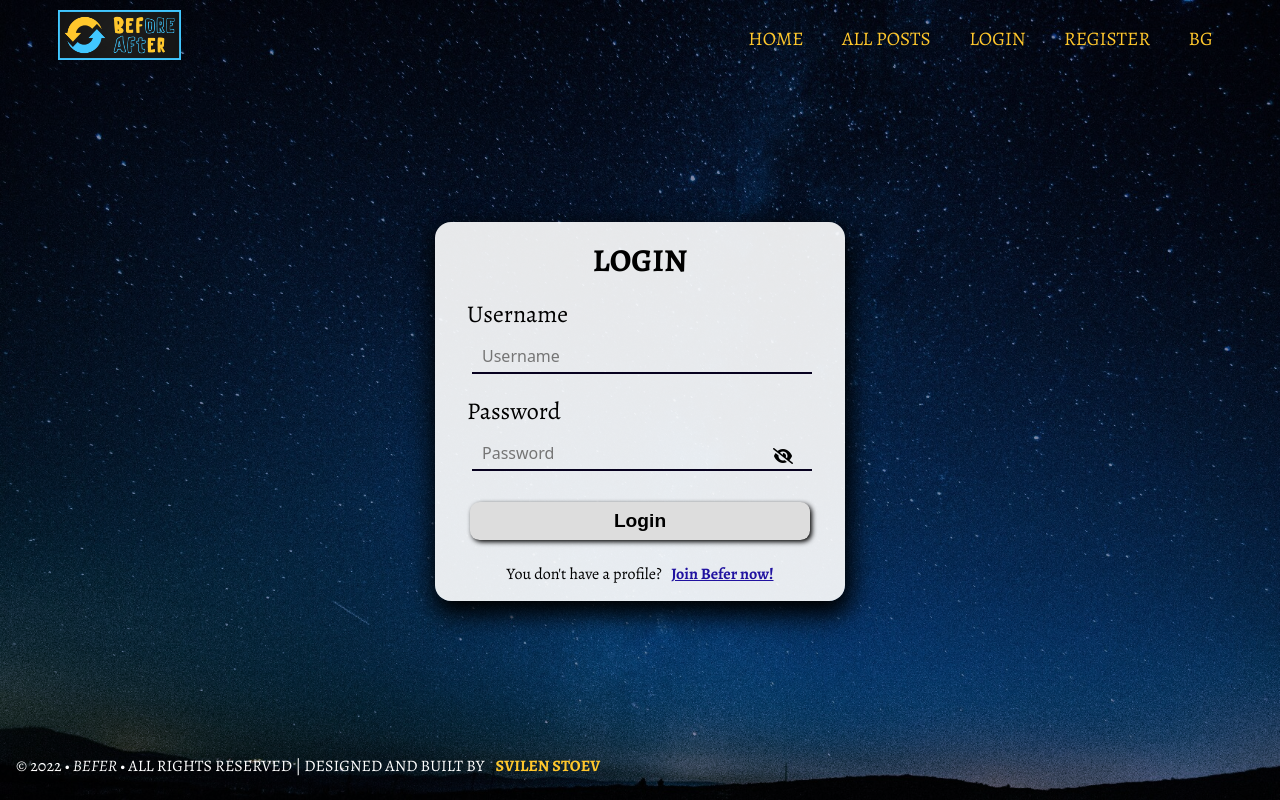
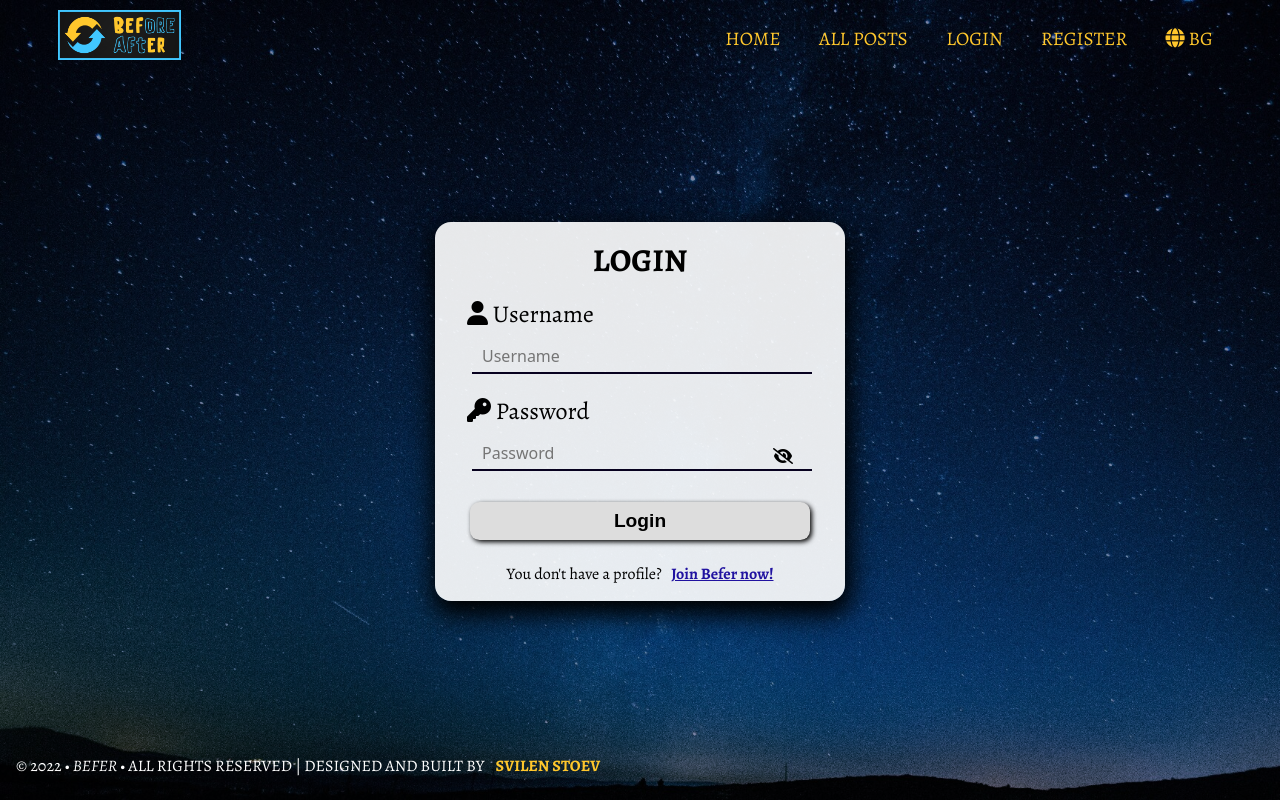
Before and after one commit to SvilenStoev/Angular-App-Befer, an Angular app in the folder Befer-app/: page /user/login in a window 1280 px wide. Built offline with nearby package versions, Linux system fonts and the light colour scheme.

Commit message:
Added icons to register and login pages

```diff
--- a/Befer-app/src/app/auth/login/login.component.html
+++ b/Befer-app/src/app/auth/login/login.component.html
@@ -2,7 +2,10 @@
 <form [formGroup]="loginFormGroup" (ngSubmit)="loginHandler()">
     <h2>{{menu.title}}</h2>
     <div >
-        <label for="username">{{shared.labels.username}}</label>
+        <label for="username">
+            <i class="fa-solid fa-user"></i>
+            {{shared.labels.username}}
+        </label>
         <input formControlName="username" type="text" placeholder="{{shared.labels.username}}" name="username">
         <ng-container *ngIf="showError('username')">
             <p *ngIf="getValError('username', 'required')" class="errorText">{{validations.required | replaceArgs: shared.labels.username}}</p>
@@ -16,7 +19,10 @@
         </ng-container>
     </div>
     <div>
-        <label for="password">{{shared.labels.password}}</label>
+        <label for="password">
+            <i class="fa-solid fa-key"></i>
+            {{shared.labels.password}}
+        </label>
         <p class="password-wrapper">
             <input #passEl formControlName="password" type="password" placeholder="{{shared.labels.password}}" name="password">
             <i *ngIf="isPassVisible" (click)="eyeToggle(passEl, 'password')" class="fa-solid fa-eye"></i>
--- a/Befer-app/src/app/auth/register/register.component.html
+++ b/Befer-app/src/app/auth/register/register.component.html
@@ -1,7 +1,10 @@
 <form [formGroup]="registerFormGroup" (ngSubmit)="registerHandler()">
     <h2>{{menu.title}}</h2>
     <div class="on-dark">
-        <label for="fullName">{{shared.labels.firstLastName}}</label>
+        <label for="fullName">
+            <i class="fa-solid fa-id-card"></i>
+            {{shared.labels.firstLastName}}
+        </label>
         <input formControlName="fullName" type="text" placeholder="John Jonsen" name="fullName">
         <ng-container *ngIf="showError('fullName')">
             <p *ngIf="getValError('fullName', 'required')" class="errorText">{{validations.required | replaceArgs: shared.labels.firstLastName}}</p>
@@ -14,7 +17,10 @@
         </ng-container>
     </div>
     <div class="on-dark">
-        <label>{{shared.labels.username}}</label>
+        <label>
+            <i class="fa-solid fa-user"></i>
+            {{shared.labels.username}}
+        </label>
         <input formControlName="username" type="text" placeholder="John93" name="username">
         <ng-container *ngIf="showError('username')">
             <p *ngIf="getValError('username', 'required')" class="errorText">{{validations.required | replaceArgs: shared.labels.username}}</p>
@@ -28,15 +34,22 @@
         </ng-container>
     </div>
     <div class="on-dark">
-        <label for="email">{{shared.labels.email}}</label>
+        <label for="email">
+            <i class="fa-solid fa-envelope"></i>
+            {{shared.labels.email}}
+        </label>
         <input formControlName="email" type="email" placeholder="John93@gmail.com" name="email">
+
         <ng-container *ngIf="showError('email')">
             <p *ngIf="getValError('email', 'required')" class="errorText">{{validations.required | replaceArgs: shared.labels.email}}</p>
             <p *ngIf="getValError('email', 'emailVal') && !getValError('email', 'required')" class="errorText">{{validations.invalid | replaceArgs: shared.labels.email}}</p>
         </ng-container>
     </div>
         <div formGroupName="passwords" class="on-dark">
-            <label for="password">{{shared.labels.password}}</label>
+            <label for="password">
+                <i class="fa-solid fa-key"></i>
+                {{shared.labels.password}}
+            </label>
             <input formControlName="password" type="password" placeholder="*********" name="password">
             <ng-container *ngIf="showError('password', passwordsGroup)">
                 <p *ngIf="getValError('password', 'required', passwordsGroup)" class="errorText">{{validations.required | replaceArgs: shared.labels.password}}</p>
@@ -53,7 +66,10 @@
             </ng-container>
         </div>
         <div formGroupName="passwords" class="on-dark">
-            <label>{{shared.labels.rePass}}</label>
+            <label>
+                <i class="fa-solid fa-repeat"></i>
+                {{shared.labels.rePass}}
+            </label>
             <input formControlName="repeatPass" type="password" placeholder="*********" name="repeatPass">
             <ng-container *ngIf="showError('repeatPass', passwordsGroup)">
                 <p *ngIf="getValError('repeatPass', 'required', passwordsGroup)" class="errorText">{{validations.required | replaceArgs: shared.labels.password}}</p>
--- a/Befer-app/src/app/core/header/header.component.html
+++ b/Befer-app/src/app/core/header/header.component.html
@@ -15,10 +15,10 @@
         </ng-container>
         <li>
             <ng-container *ngIf="currLang == 'bg'">
-                <a href="javascript:void(0)" (click)="changeLang('en')">EN</a>
+                <a href="javascript:void(0)" (click)="changeLang('en')"><i class="fa-solid fa-globe"></i>&nbsp;EN</a>
             </ng-container>
             <ng-container *ngIf="currLang == 'en'">
-                <a href="javascript:void(0)" (click)="changeLang('bg')">BG</a>
+                <a href="javascript:void(0)" (click)="changeLang('bg')"><i class="fa-solid fa-globe"></i>&nbsp;BG</a>
             </ng-container>
         </li>
     </ul>
--- a/Befer-app/src/index.html
+++ b/Befer-app/src/index.html
@@ -7,7 +7,7 @@
   <base href="/">
   <meta name="viewport" content="width=device-width, initial-scale=1">
   <link rel="icon" type="image/x-icon" href="/assets/favicon.ico">
-  <script src="https://kit.fontawesome.com/386e22bb6f.js" crossorigin="anonymous"></script>
+  <script src="https://kit.fontawesome.com/f63526fb69.js" crossorigin="anonymous"></script>
 </head>
 
 <body>
```
